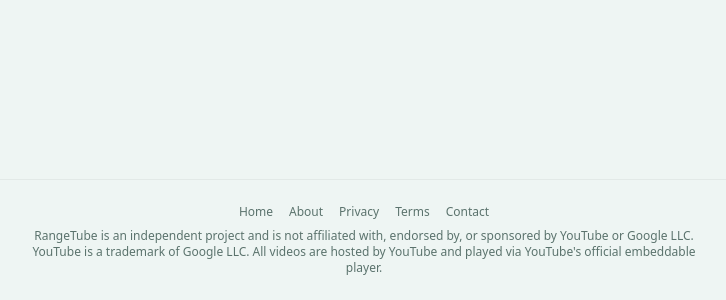
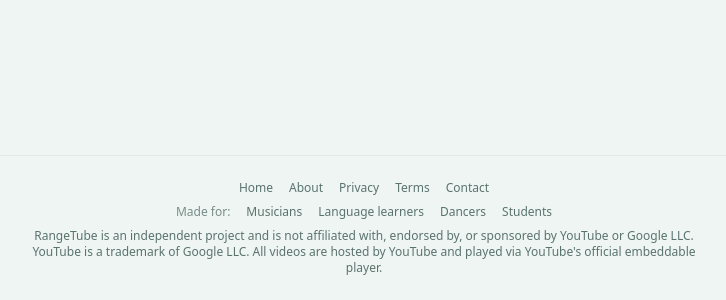
Before and after one commit to salvarecuero/rangetube, an Astro site: page / in a window 1280 px wide. Shown: the part 500-800 px from the top of the page, without its empty margins (276-1002 px from the left). Built offline with nearby package versions, Linux system fonts and the light colour scheme; Astro itself is replaced by a stand-in of ours.

Commit message:
feat(seo): footer 'Made for' internal-link row

```diff
--- a/src/components/Footer.astro
+++ b/src/components/Footer.astro
@@ -1,5 +1,5 @@
 ---
-import { FOOTER_LINKS, NON_AFFILIATION, CONTACT_EMAIL } from "../lib/site";
+import { FOOTER_LINKS, USE_CASE_LINKS, NON_AFFILIATION, CONTACT_EMAIL } from "../lib/site";
 ---
 
 <footer class="mt-auto border-t border-black/5 px-4 py-6 text-center text-xs text-muted">
@@ -7,5 +7,9 @@ import { FOOTER_LINKS, NON_AFFILIATION, CONTACT_EMAIL } from "../lib/site";
     {FOOTER_LINKS.map((l) => <a class="hover:underline" href={l.href}>{l.label}</a>)}
     <a class="hover:underline" href={`mailto:${CONTACT_EMAIL}`}>Contact</a>
   </nav>
+  <nav class="mb-2 flex flex-wrap items-center justify-center gap-x-4 gap-y-1">
+    <span class="text-muted/80">Made for:</span>
+    {USE_CASE_LINKS.map((l) => <a class="hover:underline" href={l.href}>{l.label}</a>)}
+  </nav>
   <p class="mx-auto max-w-2xl">{NON_AFFILIATION}</p>
 </footer>
```
